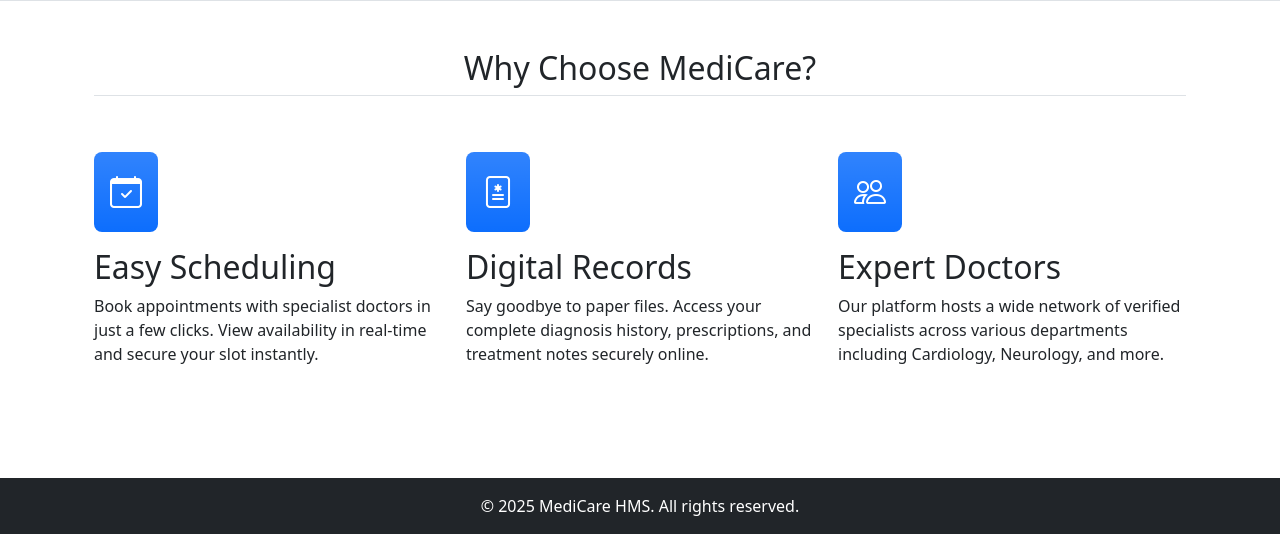
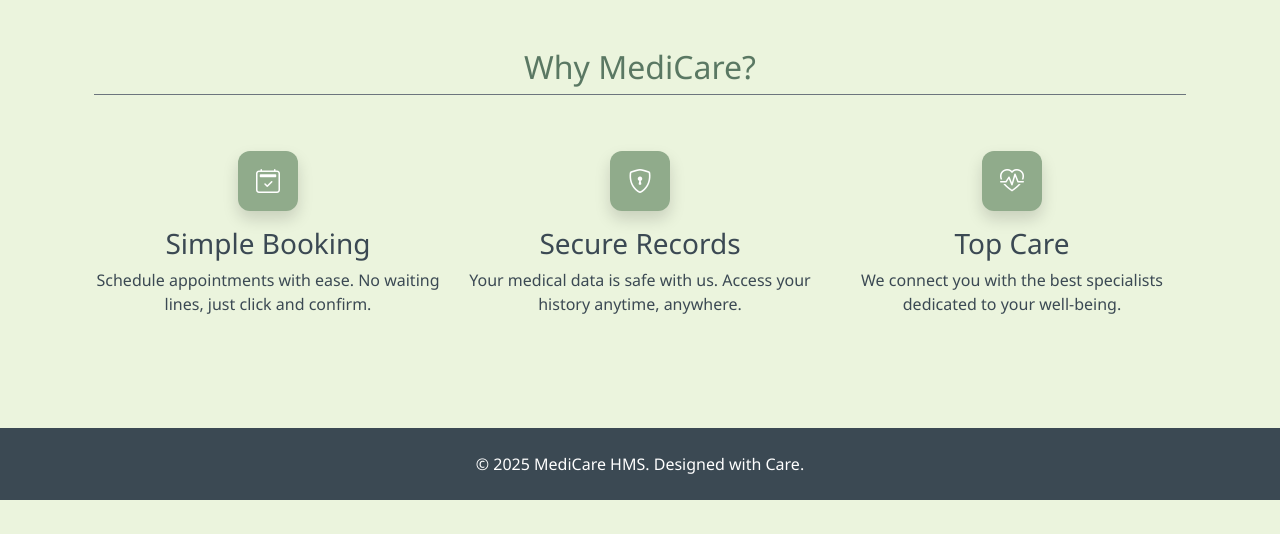
Before and after one commit to sanjoyostad/hospital-management-system, a Flask app: page / in a window 1280 px wide. Shown: the part 640-1174 px from the top of the page. After the commit the page ends 1140 px from the top, so only its background shows below. Run offline with Flask 3, Linux system fonts and the light colour scheme.

Commit message:
added css

```diff
--- /dev/null
+++ b/static/css/style.css
@@ -0,0 +1,98 @@
+/* --- CUSTOM COLOR PALETTE --- */
+:root {
+    --color-bg: #EBF4DD;       /* Light Beige/Green */
+    --color-sage: #90AB8B;     /* Sage Green */
+    --color-forest: #5A7863;   /* Dark Green */
+    --color-dark: #3B4953;     /* Dark Slate */
+}
+
+body {
+    background-color: var(--color-bg);
+    color: var(--color-dark);
+    font-family: 'Segoe UI', Tahoma, Geneva, Verdana, sans-serif;
+}
+
+/* Navbar & Footer Styling */
+.bg-custom-dark {
+    background-color: var(--color-dark) !important;
+}
+
+.navbar-brand {
+    font-weight: bold;
+    color: var(--color-bg) !important;
+}
+
+.nav-link {
+    color: rgba(235, 244, 221, 0.8) !important;
+}
+
+.nav-link:hover {
+    color: #ffffff !important;
+}
+
+/* Buttons Overrides */
+.btn-primary {
+    background-color: var(--color-forest);
+    border-color: var(--color-forest);
+}
+
+.btn-primary:hover {
+    background-color: var(--color-dark);
+    border-color: var(--color-dark);
+}
+
+.btn-outline-secondary {
+    color: var(--color-dark);
+    border-color: var(--color-dark);
+}
+
+.btn-outline-secondary:hover {
+    background-color: var(--color-dark);
+    color: var(--color-bg);
+}
+
+/* Card Styling */
+.card {
+    border: none;
+    border-radius: 12px;
+    box-shadow: 0 4px 15px rgba(59, 73, 83, 0.1);
+}
+
+.card-header {
+    background-color: var(--color-forest);
+    color: white;
+    border-radius: 12px 12px 0 0 !important;
+}
+
+/* Alerts */
+.alert-info {
+    background-color: var(--color-sage);
+    color: white;
+    border: none;
+}
+
+/* Landing Page Specifics */
+.hero-text h1 {
+    color: var(--color-dark);
+}
+
+.hero-text span {
+    color: var(--color-forest);
+}
+
+.feature-icon {
+    background-color: var(--color-sage);
+    color: white;
+    font-size: 1.5rem;
+    display: inline-flex;
+    align-items: center;
+    justify-content: center;
+    width: 60px;
+    height: 60px;
+    border-radius: 12px;
+    margin-bottom: 1rem;
+}
+
+h2 {
+    color: var(--color-forest);
+}
--- a/templates/base.html
+++ b/templates/base.html
@@ -6,27 +6,15 @@
     <title>MediCare - Hospital Management</title>
     <link href="https://cdn.jsdelivr.net/npm/bootstrap@5.3.0/dist/css/bootstrap.min.css" rel="stylesheet">
     <link rel="stylesheet" href="https://cdn.jsdelivr.net/npm/bootstrap-icons@1.10.5/font/bootstrap-icons.css">
-    <style>
-        /* Custom Styles to augment Bootstrap */
-        .hero-section {
-            background: linear-gradient(rgba(0,0,0,0.6), rgba(0,0,0,0.6)), url('https://source.unsplash.com/1600x900/?hospital,doctor');
-            background-size: cover;
-            background-position: center;
-            color: white;
-            padding: 100px 0;
-        }
-        .feature-icon {
-            font-size: 2rem;
-            color: #0d6efd;
-        }
-    </style>
+
+    <link rel="stylesheet" href="{{ url_for('static', filename='css/style.css') }}">
 </head>
 <body class="d-flex flex-column min-vh-100">
 
-    <nav class="navbar navbar-expand-lg navbar-dark bg-primary sticky-top">
+    <nav class="navbar navbar-expand-lg bg-custom-dark sticky-top">
         <div class="container">
-            <a class="navbar-brand fw-bold" href="{{ url_for('home') }}">
-                <i class="bi bi-heart-pulse-fill"></i> MediCare
+            <a class="navbar-brand" href="{{ url_for('home') }}">
+                <i class="bi bi-hospital"></i> MediCare
             </a>
             <button class="navbar-toggler" type="button" data-bs-toggle="collapse" data-bs-target="#navbarNav">
                 <span class="navbar-toggler-icon"></span>
@@ -35,10 +23,10 @@
                 <ul class="navbar-nav ms-auto">
                     {% if current_user.is_authenticated %}
                         <li class="nav-item">
-                            <span class="nav-link text-white">Hello, {{ current_user.username }}</span>
+                            <span class="nav-link">Hello, {{ current_user.username }}</span>
                         </li>
                         <li class="nav-item">
-                            <a href="{{ url_for('logout') }}" class="btn btn-light btn-sm ms-2 mt-1">Logout</a>
+                            <a href="{{ url_for('logout') }}" class="btn btn-outline-light btn-sm ms-2 mt-1">Logout</a>
                         </li>
                     {% else %}
                         <li class="nav-item">
@@ -70,9 +58,9 @@
         {% block content %}{% endblock %}
     </main>
 
-    <footer class="bg-dark text-white text-center py-3 mt-auto">
+    <footer class="bg-custom-dark text-white text-center py-4 mt-auto">
         <div class="container">
-            <p class="mb-0">&copy; 2025 MediCare HMS. All rights reserved.</p>
+            <p class="mb-0">&copy; 2025 MediCare HMS. Designed with Care.</p>
         </div>
     </footer>
 
--- a/templates/landing.html
+++ b/templates/landing.html
@@ -2,60 +2,58 @@
 
 {% block content %}
 
-<div class="bg-light text-dark border-bottom">
 <div class="container col-xxl-8 px-4 py-5">
     <div class="row flex-lg-row-reverse align-items-center g-5 py-5">
         <div class="col-10 col-sm-8 col-lg-6">
-                <img src="https://img.freepik.com/free-vector/hospital-building-concept-illustration_114360-8440.jpg?w=826&t=st=1708846395~exp=1708846995~hmac=a9" class="d-block mx-lg-auto img-fluid rounded shadow" alt="Hospital Building" width="700" height="500" loading="lazy">
+            <img src="https://img.freepik.com/free-vector/health-professional-team-concept-illustration_114360-1618.jpg" class="d-block mx-lg-auto img-fluid rounded shadow" alt="Medical Team" width="700" height="500" loading="lazy">
         </div>
-            <div class="col-lg-6">
-                <h1 class="display-5 fw-bold lh-1 mb-3">Advanced Healthcare, <span class="text-primary">Simplified.</span></h1>
-                <p class="lead">Welcome to <strong>MediCare</strong>. Experience a seamless hospital management system designed to connect patients with the best doctors. Book appointments, track your history, and manage prescriptions—all in one place.</p>
+        <div class="col-lg-6 hero-text">
+            <h1 class="display-5 fw-bold lh-1 mb-3">Your Health, <span class="text-decoration-underline">Our Priority.</span></h1>
+            <p class="lead mb-4">Welcome to <strong>MediCare</strong>. A soothing and efficient way to manage your healthcare journey. Book appointments, view your medical history, and connect with top doctors effortlessly.</p>
             <div class="d-grid gap-2 d-md-flex justify-content-md-start">
                 {% if not current_user.is_authenticated %}
                     <a href="{{ url_for('login') }}" class="btn btn-primary btn-lg px-4 me-md-2">Login</a>
-                        <a href="{{ url_for('register') }}" class="btn btn-outline-secondary btn-lg px-4">Register as Patient</a>
+                    <a href="{{ url_for('register') }}" class="btn btn-outline-secondary btn-lg px-4">Register</a>
                 {% else %}
                     {% if current_user.role == 'admin' %}
-                            <a href="{{ url_for('admin_dashboard') }}" class="btn btn-primary btn-lg px-4">Go to Admin Dashboard</a>
+                        <a href="{{ url_for('admin_dashboard') }}" class="btn btn-primary btn-lg px-4">Admin Dashboard</a>
                     {% elif current_user.role == 'doctor' %}
-                            <a href="{{ url_for('doctor_dashboard') }}" class="btn btn-primary btn-lg px-4">Go to Doctor Dashboard</a>
+                        <a href="{{ url_for('doctor_dashboard') }}" class="btn btn-primary btn-lg px-4">Doctor Dashboard</a>
                     {% else %}
-                            <a href="{{ url_for('patient_dashboard') }}" class="btn btn-primary btn-lg px-4">Go to Patient Dashboard</a>
+                        <a href="{{ url_for('patient_dashboard') }}" class="btn btn-primary btn-lg px-4">Patient Dashboard</a>
                     {% endif %}
                 {% endif %}
             </div>
         </div>
     </div>
 </div>
+
+<div class="container px-4 py-5" id="features">
+    <h2 class="pb-2 border-bottom border-secondary text-center">Why MediCare?</h2>
+    <div class="row g-4 py-5 row-cols-1 row-cols-lg-3">
+
+        <div class="col text-center">
+            <div class="feature-icon shadow">
+                <i class="bi bi-calendar2-check"></i>
+            </div>
+            <h3>Simple Booking</h3>
+            <p>Schedule appointments with ease. No waiting lines, just click and confirm.</p>
         </div>
 
-<div class="container px-4 py-5" id="features">
-    <h2 class="pb-2 border-bottom text-center">Why Choose MediCare?</h2>
-    <div class="row g-4 py-5 row-cols-1 row-cols-lg-3">
-
-        <div class="col">
-            <div class="feature-icon bg-primary bg-gradient text-white rounded-3 mb-3 p-3 d-inline-block">
-                <i class="bi bi-calendar-check"></i>
+        <div class="col text-center">
+            <div class="feature-icon shadow">
+                <i class="bi bi-shield-lock"></i>
             </div>
-            <h2>Easy Scheduling</h2>
-            <p>Book appointments with specialist doctors in just a few clicks. View availability in real-time and secure your slot instantly.</p>
+            <h3>Secure Records</h3>
+            <p>Your medical data is safe with us. Access your history anytime, anywhere.</p>
         </div>
 
-        <div class="col">
-            <div class="feature-icon bg-primary bg-gradient text-white rounded-3 mb-3 p-3 d-inline-block">
-                <i class="bi bi-file-medical"></i>
+        <div class="col text-center">
+            <div class="feature-icon shadow">
+                <i class="bi bi-heart-pulse"></i>
             </div>
-            <h2>Digital Records</h2>
-            <p>Say goodbye to paper files. Access your complete diagnosis history, prescriptions, and treatment notes securely online.</p>
-        </div>
-
-        <div class="col">
-            <div class="feature-icon bg-primary bg-gradient text-white rounded-3 mb-3 p-3 d-inline-block">
-                <i class="bi bi-people"></i>
-            </div>
-            <h2>Expert Doctors</h2>
-            <p>Our platform hosts a wide network of verified specialists across various departments including Cardiology, Neurology, and more.</p>
+            <h3>Top Care</h3>
+            <p>We connect you with the best specialists dedicated to your well-being.</p>
         </div>
     </div>
 </div>
```
Also changed, not shown: 1 other file. Lines whose indentation alone changed are shown as unchanged.
